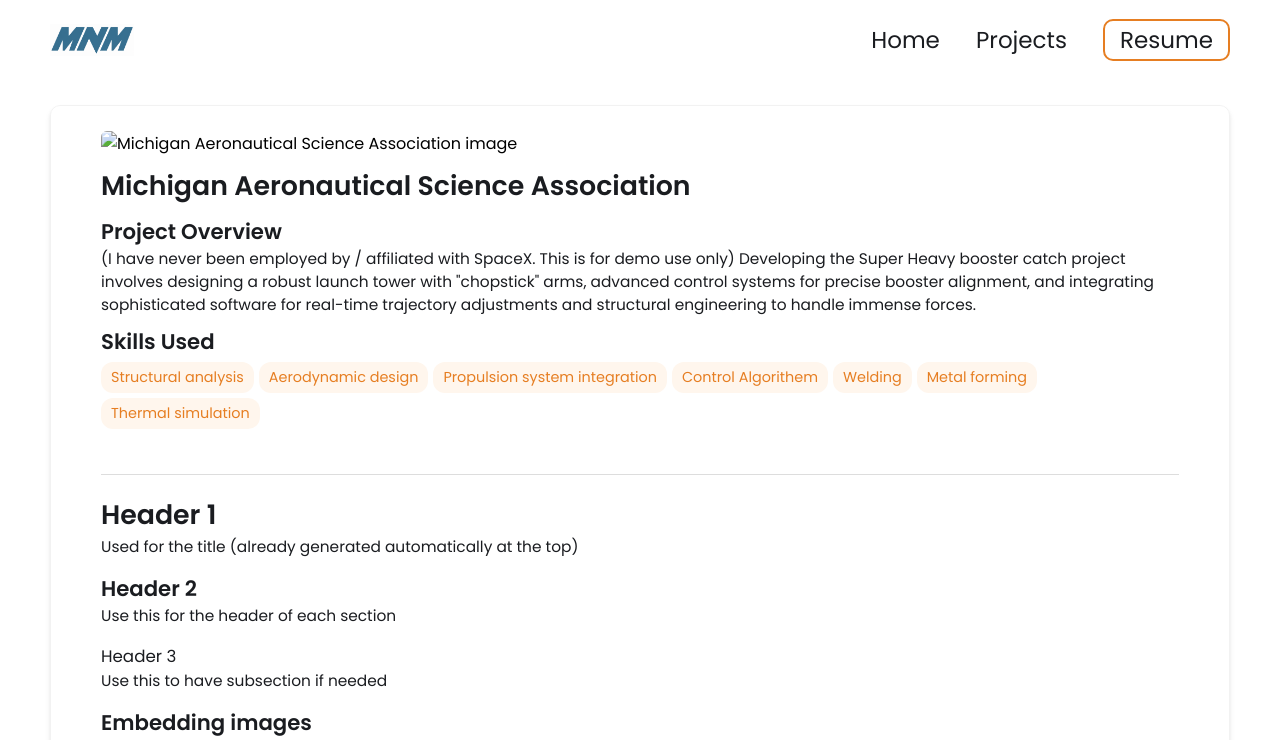
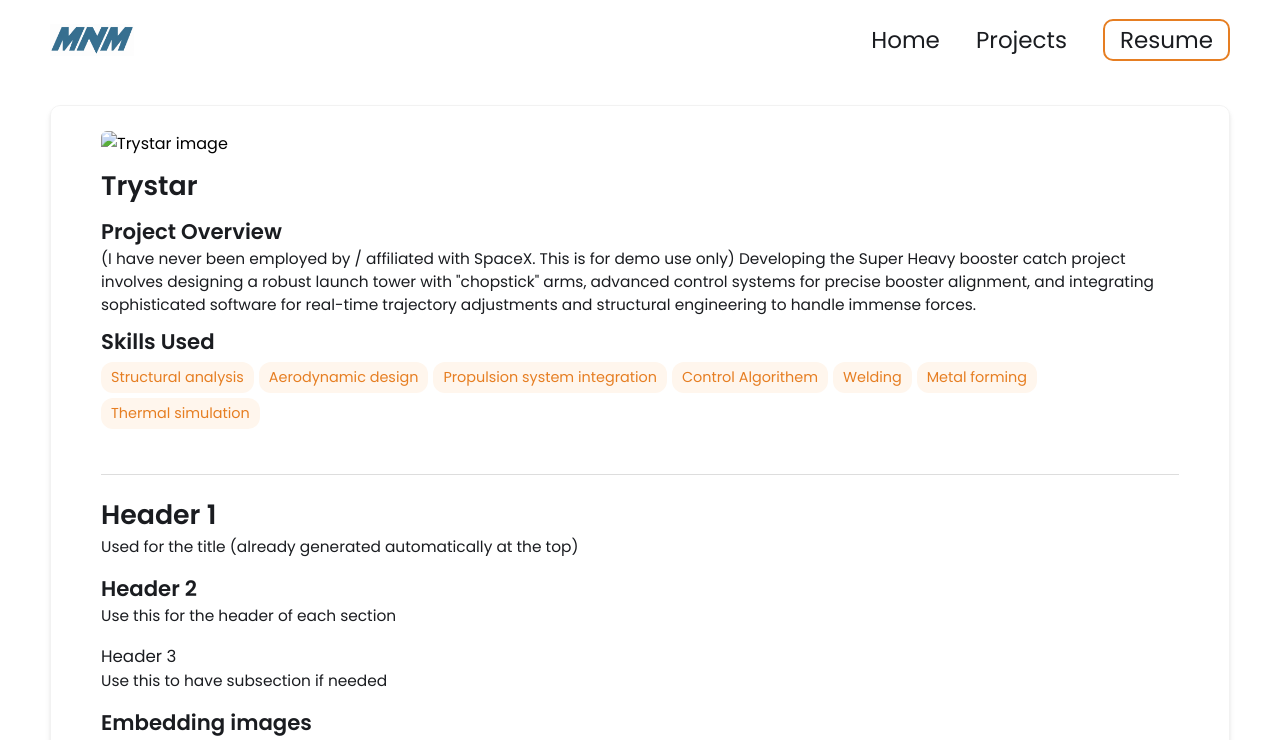
Before and after one commit to mnmohsen/personalwebsite, a Jekyll site: the page built from _projects/Trystar/index.md, in a window 1280 px wide and 900 px high, cut to the strip 0-740 px from the top of the window. Built offline with Jekyll 4.4.1, drawn with Linux system fonts in a browser that asks for light colours.

Commit message:
Update index.md

```diff
--- a/_projects/Trystar/index.md
+++ b/_projects/Trystar/index.md
@@ -1,6 +1,6 @@
 ---
 layout: post
-title: Michigan Aeronautical Science Association
+title: Trystar
 description:  (I have never been employed by / affiliated with SpaceX. This is for demo use only)
     Developing the Super Heavy booster catch project involves designing a robust launch tower with "chopstick" arms, advanced control systems for precise booster alignment, and integrating sophisticated software for real-time trajectory adjustments and structural engineering to handle immense forces.
 skills:
```
